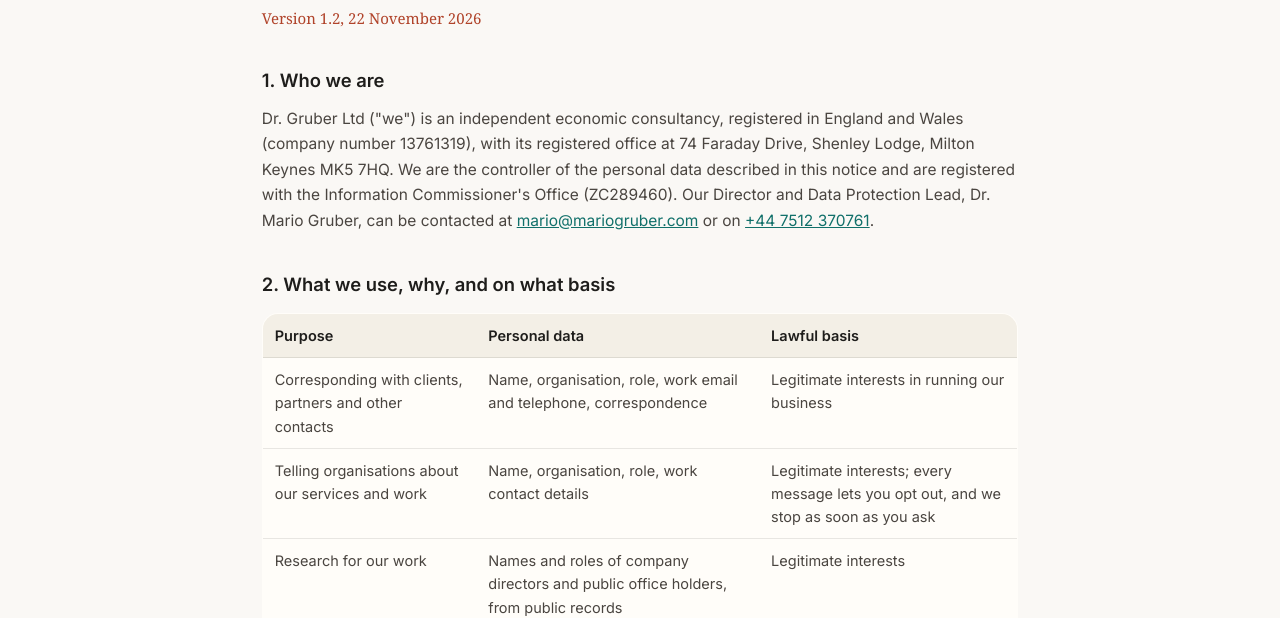
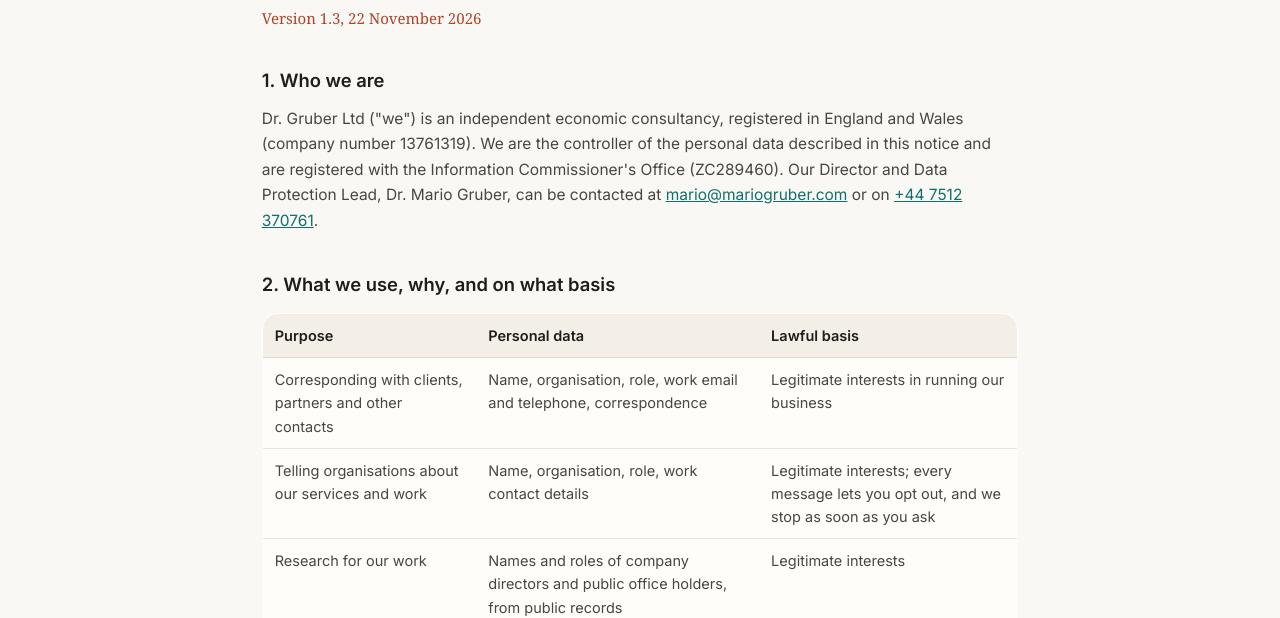
Before and after one commit to MarioGruber/mariosite, a plain HTML site: page privacy.html in a window 1280 px wide. Shown: the part 185-803 px from the top of the page. Drawn offline with Linux system fonts and the light colour scheme; a web font is replaced by a local one.

Commit message:
Show the registered office only in the home page footer
Remove the address from the search-engine structured data and from the privacy notice (now version 1.3).

Co-Authored-By: Claude Opus 5.5 <noreply@anthropic.com>
Claude-Session: https://claude.ai/code/session_01Dg7iKAvQGXFQLezkSCGJf9

```diff
--- a/privacy.html
+++ b/privacy.html
@@ -30,10 +30,10 @@
 <section class="sec">
   <div class="shell legal">
     <h1>Privacy Notice</h1>
-    <p class="ver">Version 1.2, 22 November 2026</p>
+    <p class="ver">Version 1.3, 22 November 2026</p>
 
     <h2>1. Who we are</h2>
-    <p>Dr. Gruber Ltd ("we") is an independent economic consultancy, registered in England and Wales (company number 13761319), with its registered office at 74 Faraday Drive, Shenley Lodge, Milton Keynes MK5 7HQ. We are the controller of the personal data described in this notice and are registered with the Information Commissioner's Office (ZC289460). Our Director and Data Protection Lead, Dr. Mario Gruber, can be contacted at <a href="mailto:mario@mariogruber.com">mario@mariogruber.com</a> or on <a href="tel:+447512370761">+44 7512 370761</a>.</p>
+    <p>Dr. Gruber Ltd ("we") is an independent economic consultancy, registered in England and Wales (company number 13761319). We are the controller of the personal data described in this notice and are registered with the Information Commissioner's Office (ZC289460). Our Director and Data Protection Lead, Dr. Mario Gruber, can be contacted at <a href="mailto:mario@mariogruber.com">mario@mariogruber.com</a> or on <a href="tel:+447512370761">+44 7512 370761</a>.</p>
 
     <h2>2. What we use, why, and on what basis</h2>
     <table>
```
Also changed, not shown: index.html (+0 -7 lines).
